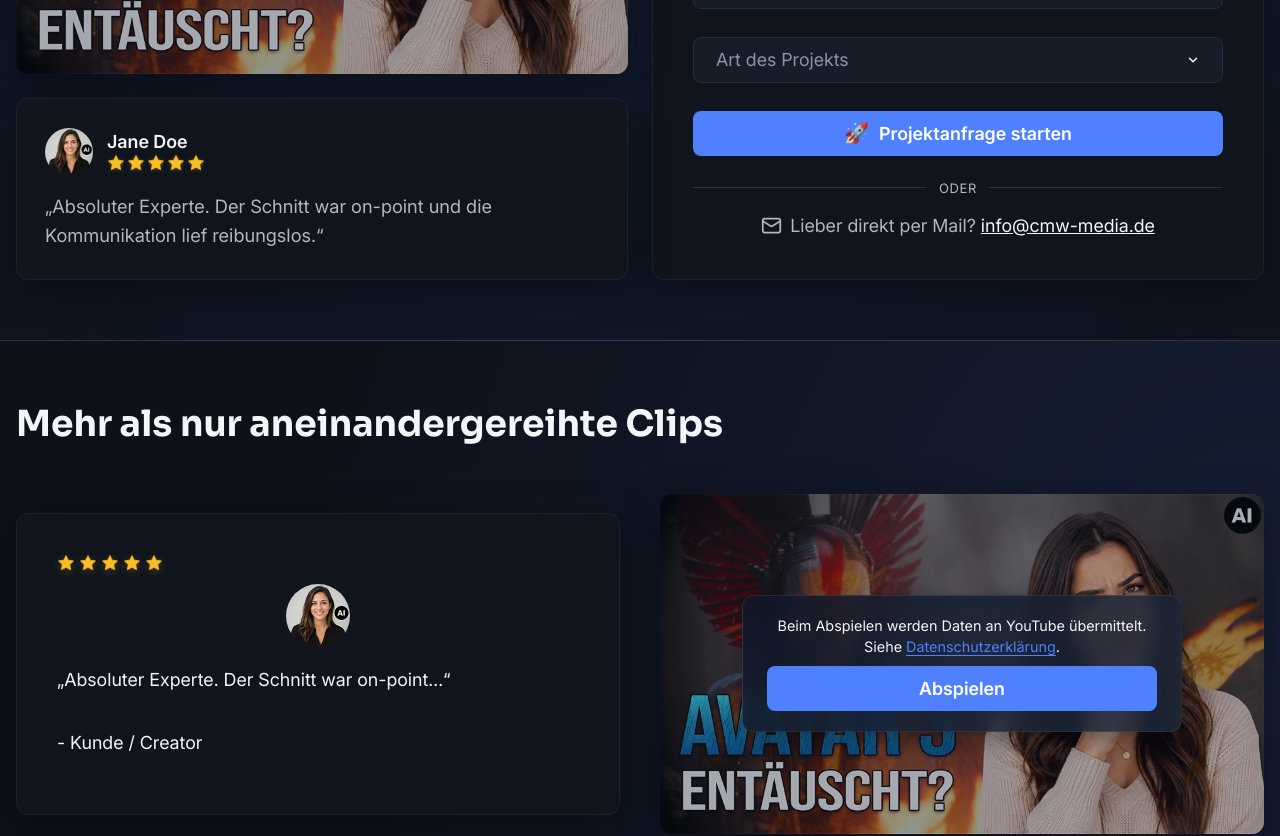
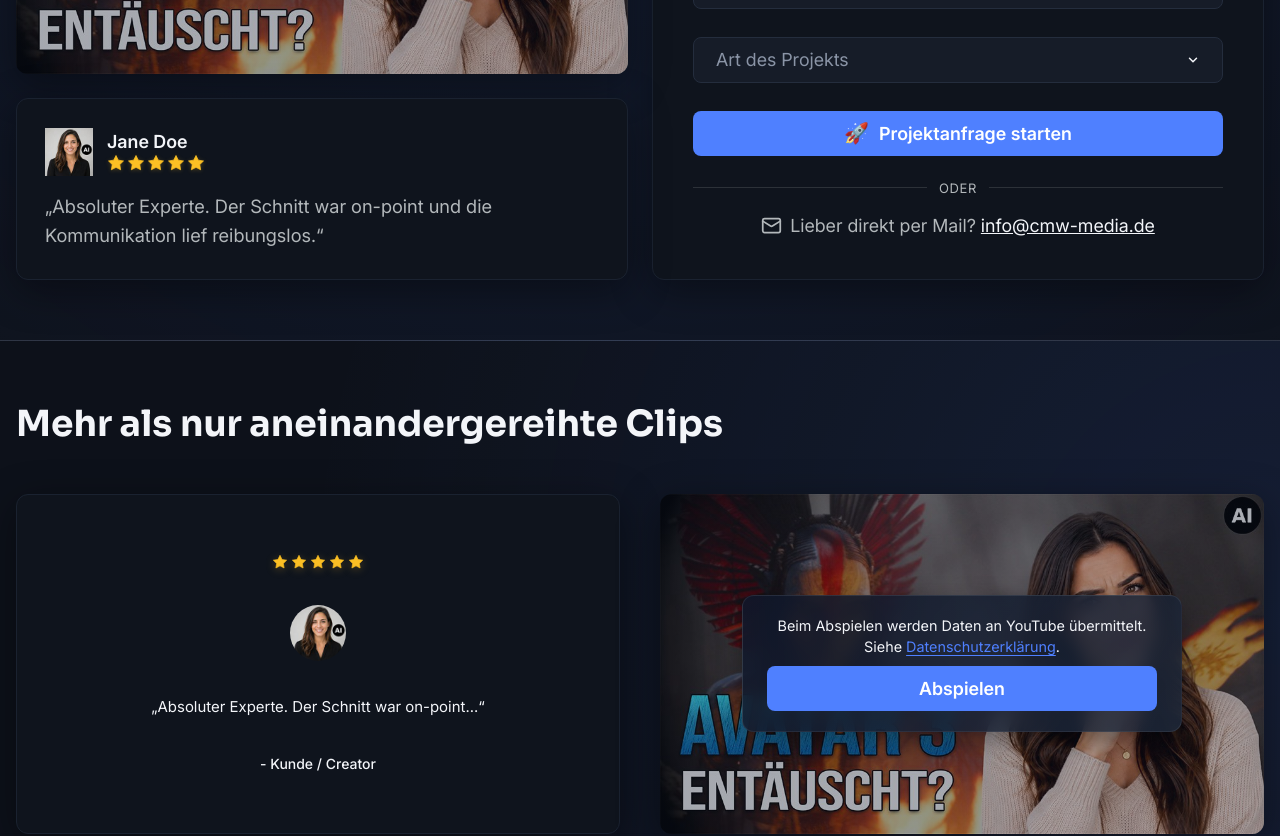
Before and after one commit to 43and18zeroes/video-portfolio, an Angular app: page / in a window 1280 px wide. Shown: the part 520-1356 px from the top of the page. Built offline with nearby package versions, Linux system fonts and the light colour scheme.

Commit message:
video sample equal

```diff
--- a/src/app/components/testimonial/testimonial.scss
+++ b/src/app/components/testimonial/testimonial.scss
@@ -7,7 +7,7 @@ testimonial.scss
 :host {
     display: flex;
     flex-direction: column;
-    height: 100%;
+    width: 100%;
 }
 
 .testimonial {
@@ -15,15 +15,41 @@ testimonial.scss
     @include card-surface;
     display: flex;
     flex-direction: column;
-    height: 100%;
+    width: 100%;
+    box-sizing: border-box;
     position: relative;
     overflow: hidden;
+
+    /* --- Standard (Default) Variant --- */
+    &:not(&--compact) {
+        padding: 24px;
+        text-align: center;
+        align-items: center;
+        justify-content: center;
+
+        @include md {
+            aspect-ratio: 16 / 9;
+            height: auto;
+            /* WICHTIG: Überschreibt height: 100%, damit aspect-ratio greift */
+            padding: 16px 20px;
+            justify-content: space-evenly;
+        }
+
+        @include ld {
+            padding: 24px 32px;
+        }
 
         .stars-rating {
             display: flex;
             align-items: center;
+            justify-content: center;
             gap: 4px;
             margin-bottom: 0.75rem;
+
+            @include md {
+                margin-bottom: 0;
+                gap: 3px;
+            }
         }
 
         .star-icon {
@@ -33,6 +59,16 @@ testimonial.scss
             stroke: #fbbf24;
             stroke-width: 1px;
             filter: drop-shadow(0 2px 4px rgba(251, 191, 36, 0.25));
+
+            @include md {
+                width: 13px;
+                height: 13px;
+            }
+
+            @include ld {
+                width: 16px;
+                height: 16px;
+            }
         }
 
         .testimonial-img {
@@ -41,9 +77,56 @@ testimonial.scss
             border-radius: 999px;
             align-self: center;
             object-fit: cover;
+
+            @include md {
+                width: 42px;
+                height: 42px;
             }
 
+            @include ld {
+                width: 56px;
+                height: 56px;
+            }
+        }
+
+        .testimonial-text {
+            margin: 0;
+            font-size: 15px;
+            line-height: 1.45;
+
+            @include md {
+                font-size: 13px;
+                line-height: 1.35;
+                display: -webkit-box;
+                -webkit-line-clamp: 3;
+                -webkit-box-orient: vertical;
+                overflow: hidden;
+            }
+
+            @include ld {
+                font-size: 15px;
+                line-height: 1.45;
+            }
+        }
+
+        .testimonial-author {
+            margin: 0;
+            font-weight: 500;
+            font-size: 14px;
+
+            @include md {
+                font-size: 12px;
+            }
+
+            @include ld {
+                font-size: 14px;
+            }
+        }
+    }
+
+    /* --- Compact Variant Modifier --- */
     &--compact {
+        height: 100%;
         padding: 20px !important;
         gap: 12px;
 
@@ -100,6 +183,8 @@ testimonial.scss
         }
 
         .stars-rating {
+            display: flex;
+            align-items: center;
             margin-bottom: 0;
             gap: 2px;
         }
@@ -107,6 +192,9 @@ testimonial.scss
         .star-icon {
             width: $general-font-size;
             height: $general-font-size;
+            fill: #fbbf24;
+            stroke: #fbbf24;
+            stroke-width: 1px;
             filter: drop-shadow(0 1px 2px rgba(251, 191, 36, 0.25));
         }
 
--- a/src/app/sections/video-sample/video-sample.scss
+++ b/src/app/sections/video-sample/video-sample.scss
@@ -38,10 +38,12 @@ video-sample.scss
   @include md {
     grid-template-columns: repeat(12, 1fr);
     gap: 2.5rem;
+    align-items: center;
 
     .col-1,
     .col-2 {
       grid-column: span 6;
+      width: 100%;
     }
 
     &.is-reversed {
```
Lines whose indentation alone changed are shown as unchanged.
